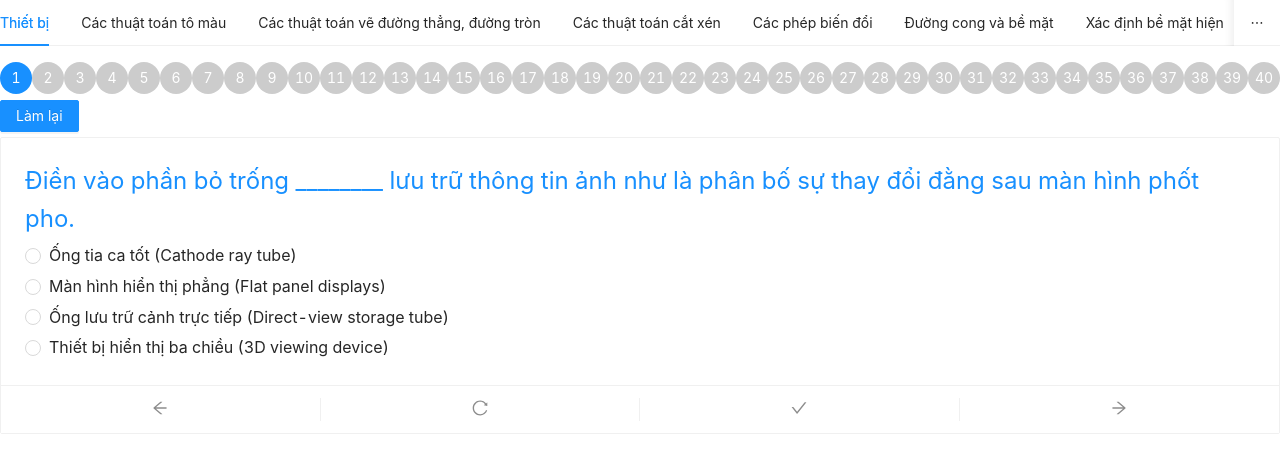
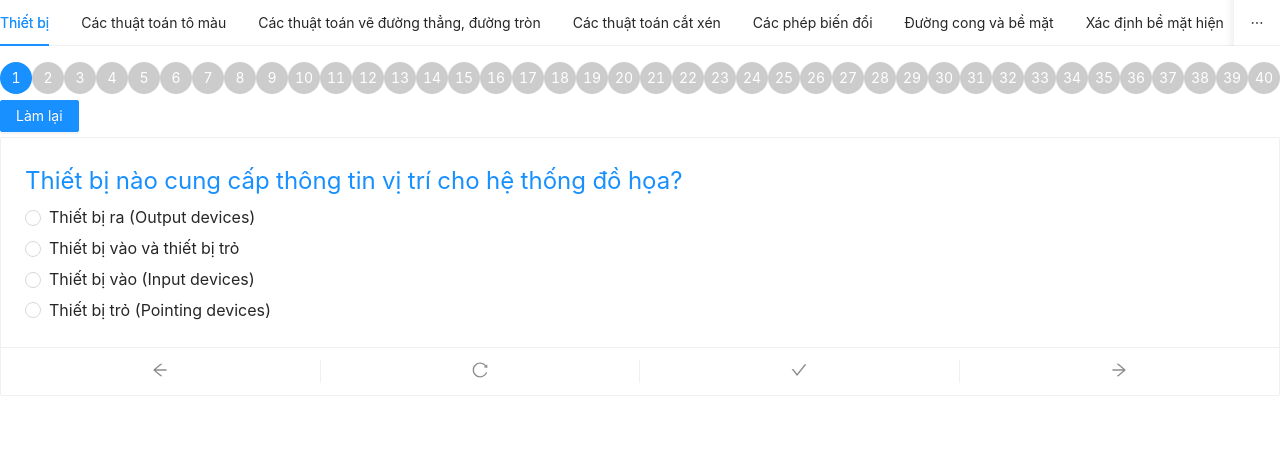
Before and after one commit to hoangnx30/computer-graphic-test, a React (Create React App) app: page / in a window 1280 px wide. Shown: the top 472 px of the page. Built offline with nearby package versions, Linux system fonts and the light colour scheme.

Commit message:
add mix choice in each question

```diff
--- a/src/components/MainQuestions/index.jsx
+++ b/src/components/MainQuestions/index.jsx
@@ -5,7 +5,7 @@ import Avatar from 'antd/lib/avatar'
 import QuestionComponent from '../Question'
 
 import './styles.scss'
-import { mixArray } from '../../helper/mixArray'
+import { mixData } from '../../helper/mixArray'
 import { useForceUpdate } from '../../hooks/useForceUpdate'
 
 const MainQuestionsComponent = (props) => {
@@ -39,7 +39,7 @@ const MainQuestionsComponent = (props) => {
   }
 
   const onReworkTest = () => {
-    listQuestions = mixArray(listQuestions)
+    listQuestions = mixData(listQuestions)
     handleChooseQuestion('_', true)
     questionRef.current.reloadQuestion()
     forceUpdate()
--- a/src/helper/mixArray.js
+++ b/src/helper/mixArray.js
@@ -13,4 +13,10 @@ export const mixArray = (arr) => {
   return arr
 }
 
-// console.log(mixArray(arr))
+export const mixData = (data) => {
+  const mixQuestion = mixArray(data)
+  mixQuestion.forEach((_, index) => {
+    mixQuestion[index].choice = mixArray(_.choice)
+  })
+  return mixQuestion
+}
--- a/src/pages/computer-graphic/index.jsx
+++ b/src/pages/computer-graphic/index.jsx
@@ -1,6 +1,6 @@
 import MainQuestionsComponent from '../../components/MainQuestions'
 import TabsComponent from '../../components/Tabs'
-import { mixArray } from '../../helper/mixArray'
+import { mixData } from '../../helper/mixArray'
 import data from './data'
 
 const {
@@ -15,27 +15,19 @@ const {
   DuongCongVaBeMat,
 } = data
 
-// const mixData = (data) => {
-//   const mixQuestion = mixArray(data)
-//   mixQuestion.forEach((_, index) => {
-//     mixQuestion[index].choice = mixArray(_.choice)
-//   })
-//   return mixQuestion
-// }
-
 const tabs = [
-  { tab: 'Thiết bị', component: <MainQuestionsComponent listQuestions={mixArray(ThietBi)} /> },
-  { tab: 'Các thuật toán tô màu', component: <MainQuestionsComponent listQuestions={mixArray(CacThuatToanToMau)} /> },
+  { tab: 'Thiết bị', component: <MainQuestionsComponent listQuestions={mixData(ThietBi)} /> },
+  { tab: 'Các thuật toán tô màu', component: <MainQuestionsComponent listQuestions={mixData(CacThuatToanToMau)} /> },
   {
     tab: 'Các thuật toán vẽ đường thẳng, đường tròn',
-    component: <MainQuestionsComponent listQuestions={mixArray(CacThuatToanVeDuongThangDuongTron)} />,
+    component: <MainQuestionsComponent listQuestions={mixData(CacThuatToanVeDuongThangDuongTron)} />,
   },
-  { tab: 'Các thuật toán cắt xén', component: <MainQuestionsComponent listQuestions={mixArray(CacThuatToanCatXen)} /> },
-  { tab: 'Các phép biến đổi', component: <MainQuestionsComponent listQuestions={mixArray(CacPhepBienDoi)} /> },
-  { tab: 'Đường cong và bề mặt', component: <MainQuestionsComponent listQuestions={mixArray(DuongCongVaBeMat)} /> },
-  { tab: 'Xác định bề mặt hiện', component: <MainQuestionsComponent listQuestions={mixArray(XacDinhBeMatHien)} /> },
-  { tab: 'Ánh sáng', component: <MainQuestionsComponent listQuestions={mixArray(AnhSang)} /> },
-  { tab: 'OpenGL ', component: <MainQuestionsComponent listQuestions={mixArray(OpenGL)} /> },
+  { tab: 'Các thuật toán cắt xén', component: <MainQuestionsComponent listQuestions={mixData(CacThuatToanCatXen)} /> },
+  { tab: 'Các phép biến đổi', component: <MainQuestionsComponent listQuestions={mixData(CacPhepBienDoi)} /> },
+  { tab: 'Đường cong và bề mặt', component: <MainQuestionsComponent listQuestions={mixData(DuongCongVaBeMat)} /> },
+  { tab: 'Xác định bề mặt hiện', component: <MainQuestionsComponent listQuestions={mixData(XacDinhBeMatHien)} /> },
+  { tab: 'Ánh sáng', component: <MainQuestionsComponent listQuestions={mixData(AnhSang)} /> },
+  { tab: 'OpenGL ', component: <MainQuestionsComponent listQuestions={mixData(OpenGL)} /> },
 ]
 
 const ComputerGraphicPage = () => {
```
